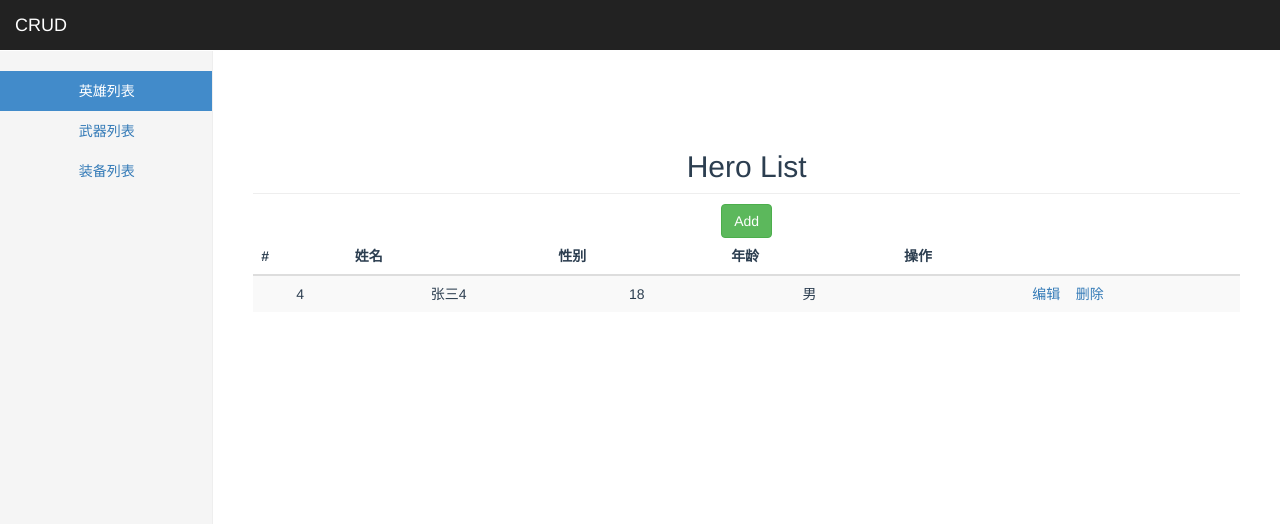
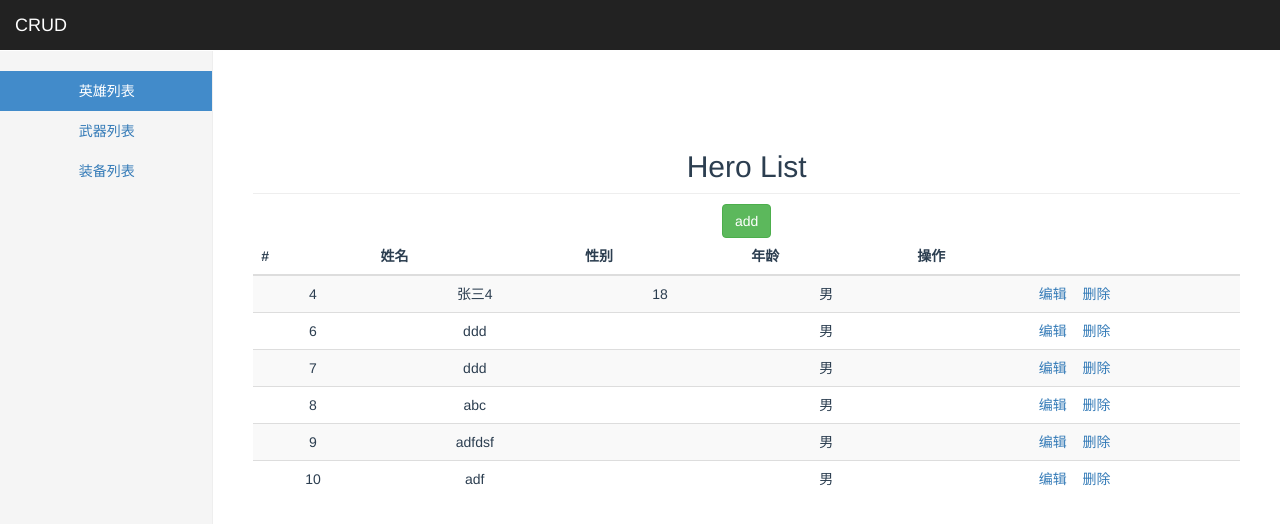
Before and after one commit to web-ltc-96/heros, a Vue app: page /#/heroList in a window 1280 px wide. Shown: the top 524 px of the page. Built offline with nearby package versions, Linux system fonts and the light colour scheme; data requests are answered from the project's data file.

Commit message:
添加数据.(编程式导航)

```diff
--- a/db.json
+++ b/db.json
@@ -5,6 +5,31 @@
       "name": "张三4",
       "age": 18,
       "gender": "男"
+    },
+    {
+      "name": "ddd",
+      "gender": "男",
+      "id": 6
+    },
+    {
+      "name": "ddd",
+      "gender": "男",
+      "id": 7
+    },
+    {
+      "name": "abc",
+      "gender": "男",
+      "id": 8
+    },
+    {
+      "name": "adfdsf",
+      "gender": "男",
+      "id": 9
+    },
+    {
+      "name": "adf",
+      "gender": "男",
+      "id": 10
     }
   ],
   "heroes": [
--- /dev/null
+++ b/src/views/heroList/heroAdd.vue
@@ -0,0 +1,57 @@
+<template>
+  <div class="col-sm-9 col-sm-offset-3 col-md-10 col-md-offset-2 main">
+    <h2 class="sub-header">添加英雄</h2>
+    <form>
+      <div class="form-group">
+        <label for="txtName">姓名</label>
+        <input type="text" class="form-control"  id="txtName" placeholder="姓名"  v-model="formDate.name">
+      </div>
+      <div class="form-group">
+        <label for="sex">性别</label>
+        <select class="form-control"  v-model="formDate.gender">
+          <option value="男">男</option>
+          <option value="女">女</option>
+        </select>
+      </div>
+      <!-- prevent 阻止默认行为的执行 -->
+      <button class="btn btn-success" @click.prevent="add">提交</button>
+    </form>
+  </div>
+</template>
+
+<script>
+import axios from 'axios'
+
+export default {
+    data(){
+        return{
+            formDate:{
+                name:'',
+                gender:'男'
+            }
+        }
+    },
+    methods:{
+        add(){
+            axios.post('http://localhost:3000/users',this.formDate)
+            .then(res=>{
+                const {status} = res
+                if(status==201){
+                    // 添加成功
+                    // 跳转到英雄列表页面/编程式导航
+                    this.$router.push('/heroList')
+                }else{
+                    alert('添加错误')
+                }
+            })
+            .catch(err=>{
+                alert('服务器错误'+err)
+            })
+        }
+    }
+}
+</script>
+
+<style>
+
+</style>
--- a/src/views/heroList/heroList.vue
+++ b/src/views/heroList/heroList.vue
@@ -1,7 +1,8 @@
 <template>
     <div class="col-sm-9 col-sm-offset-3 col-md-10 col-md-offset-2 main">
           <h2 class="sub-header">Hero List</h2>
-          <a class="btn btn-success" href="add.html">Add</a>
+
+          <router-link to="/heroList/add" class="btn btn-success">add</router-link>
           <div class="table-responsive">
             <table class="table table-striped">
               <thead>
@@ -66,7 +67,7 @@
        .then(res=>{
          alert(res+'删除成功')
          //更新视图
-        //  this.loadData()
+         this.loadData()
        })
        .catch(err=>{
          alert('服务器错误'+err)
--- a/src/views/router/router.js
+++ b/src/views/router/router.js
@@ -13,6 +13,9 @@
 import ArmsList from  '../../views/armsList/armsList.vue'
 // 导入装备列表组件
 import EquipmentList from '../../views/equipmentList/equipmentList.vue'
+
+// 导入添加列表功能
+import HeroAdd from '../../views/heroList/heroAdd.vue'
 
 const router = new VueRouter({
     linkActiveClass: 'active',
@@ -36,6 +39,11 @@
       path:'/equipmentList',
       component:EquipmentList
     }
+    ,   {
+      name:'heroAdd',
+      path:'/heroList/add',
+      component:HeroAdd
+    }
   ]
 })
 export default router
```
